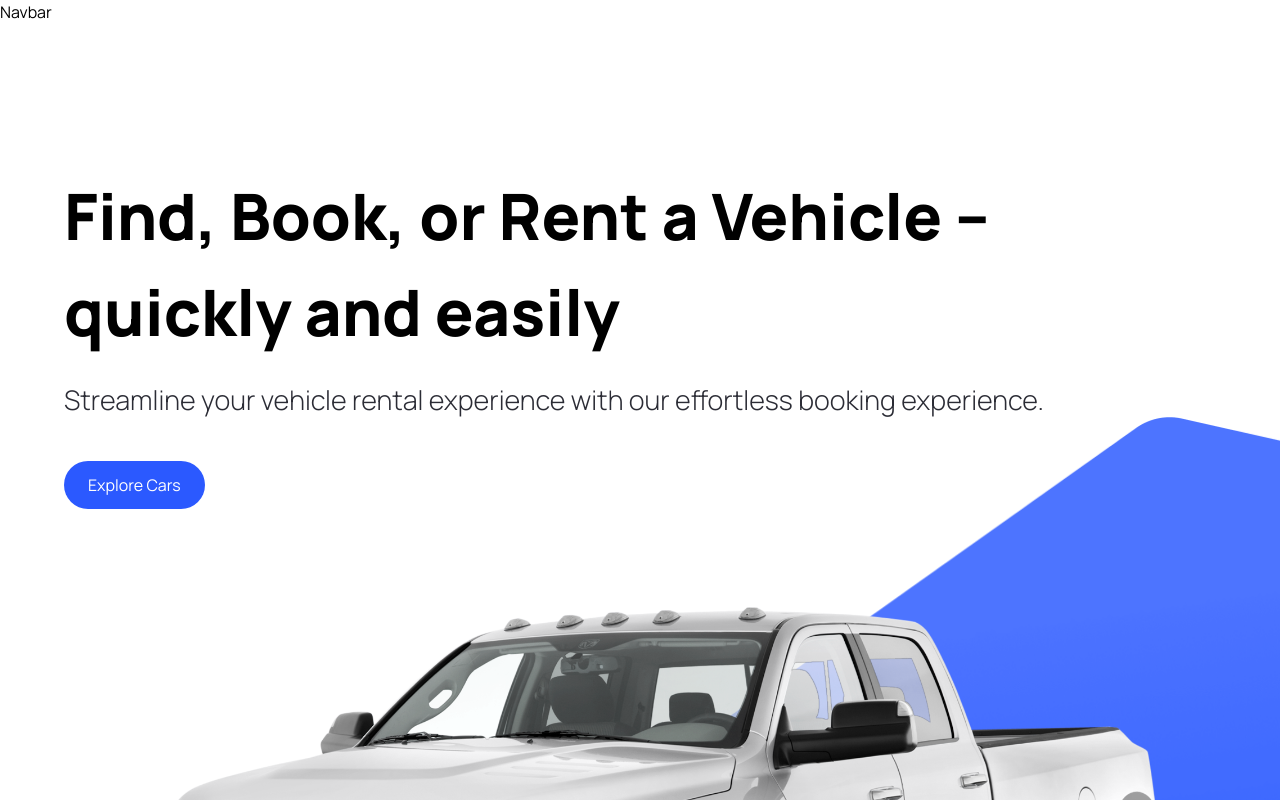
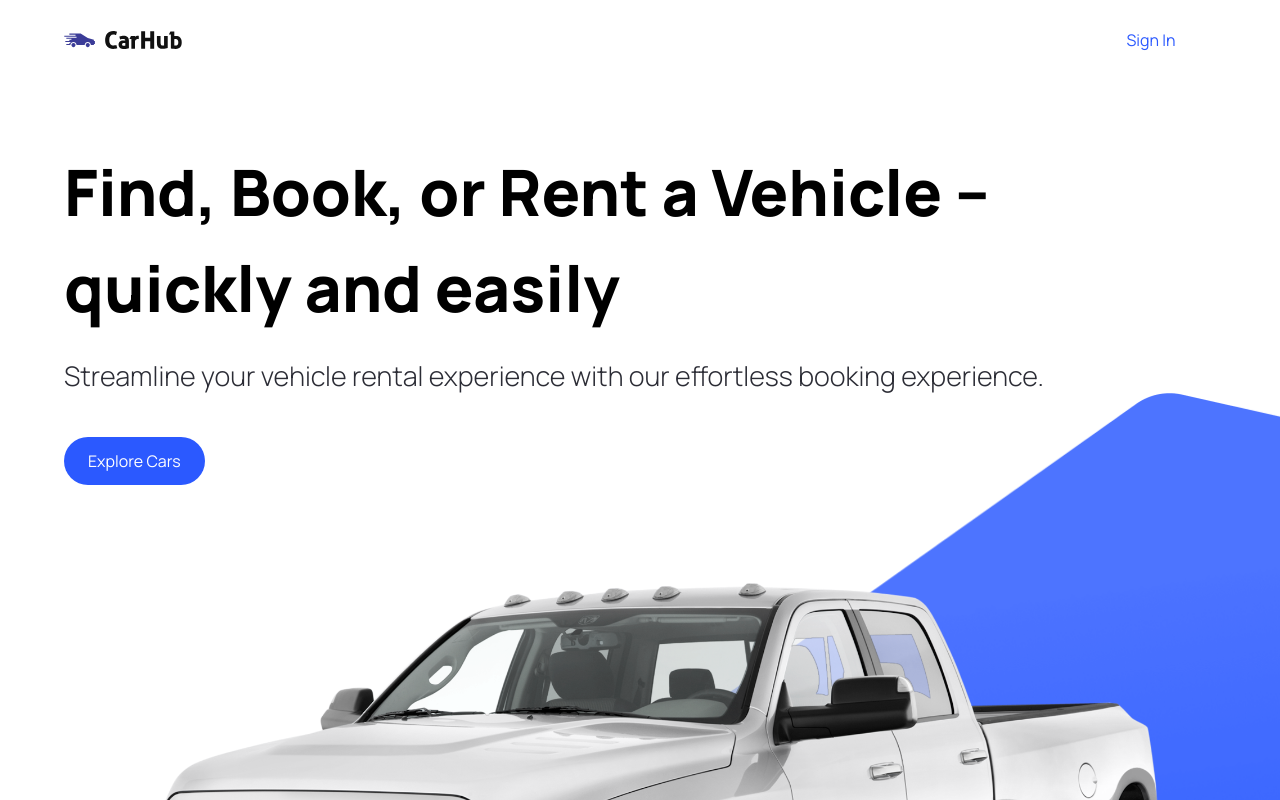
Before and after one commit to dnich02f/ecommerce_vehicle_showcase, a Next.js app: page / in a window 1280 px wide. Shown: the top 800 px of the page. Built offline with nearby package versions, Linux system fonts and the light colour scheme.

Commit message:
Performed work on the navbar and added dynamic capability for a CustomButton to have the btnType prop passed to it.
git

```diff
--- a/app/layout.tsx
+++ b/app/layout.tsx
@@ -1,7 +1,6 @@
 import type { Metadata } from "next";
 import "./globals.css";
-import Navbar from "../components/Navbar"
-import Footer from "../components/Footer"
+import {Navbar, Footer} from "@/components"
 
 
 export const metadata: Metadata = {
--- a/components/CustomButton.tsx
+++ b/components/CustomButton.tsx
@@ -3,11 +3,11 @@ import React from 'react';
 import Image from 'next/image';
 import {CustomButtonProps} from "@/types";
 
-const CustomButton = ({title, containerStyles, handleClick}: CustomButtonProps) => {
+const CustomButton = ({title, containerStyles, handleClick, btnType}: CustomButtonProps) => {
     return (
         <button
         disabled={false}
-        type={"button"}
+        type={btnType || "button"}
         className={`custom-btn ${containerStyles}`}
         onClick={handleClick}>
             <span className={`flex-1`}>
--- a/components/Navbar.tsx
+++ b/components/Navbar.tsx
@@ -1,10 +1,28 @@
 import React from 'react';
+import Link from 'next/link';
+import Image from 'next/image';
+import CustomButton from "@/components/CustomButton";
 
 const Navbar = () => {
     return (
-        <div>
-            Navbar
-        </div>
+        <header className="w-full absolute z-10">
+            <nav className="max-w-[1440px] mx-auto flex justify-between items-center sm:px-16 px-6 py-4">
+                <Link href="/" className="flex justify-center items-center">
+                    <Image
+                        src="/logo.svg"
+                        alt="Vehicle Hub Logo"
+                        width={118}
+                        height={18}
+                        className="object-contain"/>
+                </Link>
+
+                <CustomButton
+                    title="Sign In"
+                    btnType="button"
+                    containerStyles="text-primary-blue rounded-full bg-white min-w-[130px]"
+                />
+            </nav>
+        </header>
     )
 }
 
--- a/components/index.ts
+++ b/components/index.ts
@@ -1,7 +1,11 @@
 import Hero from './Hero'
 import CustomButton from "./CustomButton";
+import Navbar from "./Navbar"
+import Footer from "./Footer";
 
 export {
     Hero,
-    CustomButton
+    CustomButton,
+    Navbar,
+    Footer
 }
--- a/types/index.ts
+++ b/types/index.ts
@@ -1,7 +1,8 @@
 import {MouseEventHandler} from "react";
 
 export interface CustomButtonProps {
-    title: string;
+    title: string,
+    btnType?: "button" | "submit",
     containerStyles?: string,
     handleClick?: MouseEventHandler<HTMLButtonElement>
 }
```
